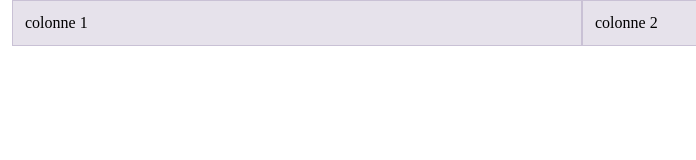
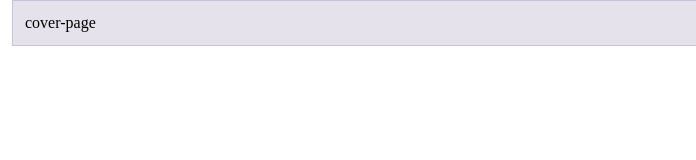
Before and after one commit to GiuliaCariulo/smoothcafe, a website built with Parcel: page src/index.html in a window 1280 px wide. Shown: the full height of the page, 58-754 px from the left. Built offline with nearby package versions, Linux system fonts and the light colour scheme.

Commit message:
delete html cover page and add coverpage at index

```diff
--- a/src/index.html
+++ b/src/index.html
@@ -9,8 +9,7 @@
   <body>
     <div class="container">
       <div class="row">
-        <div class="col">colonne 1</div>
-        <div class="col">colonne 2</div>
+        <div class="col">cover-page</div>
       </div>
     </div>
     <script src="js/main.js" type="module"></script>
```
Also changed, not shown: 1 other file.
